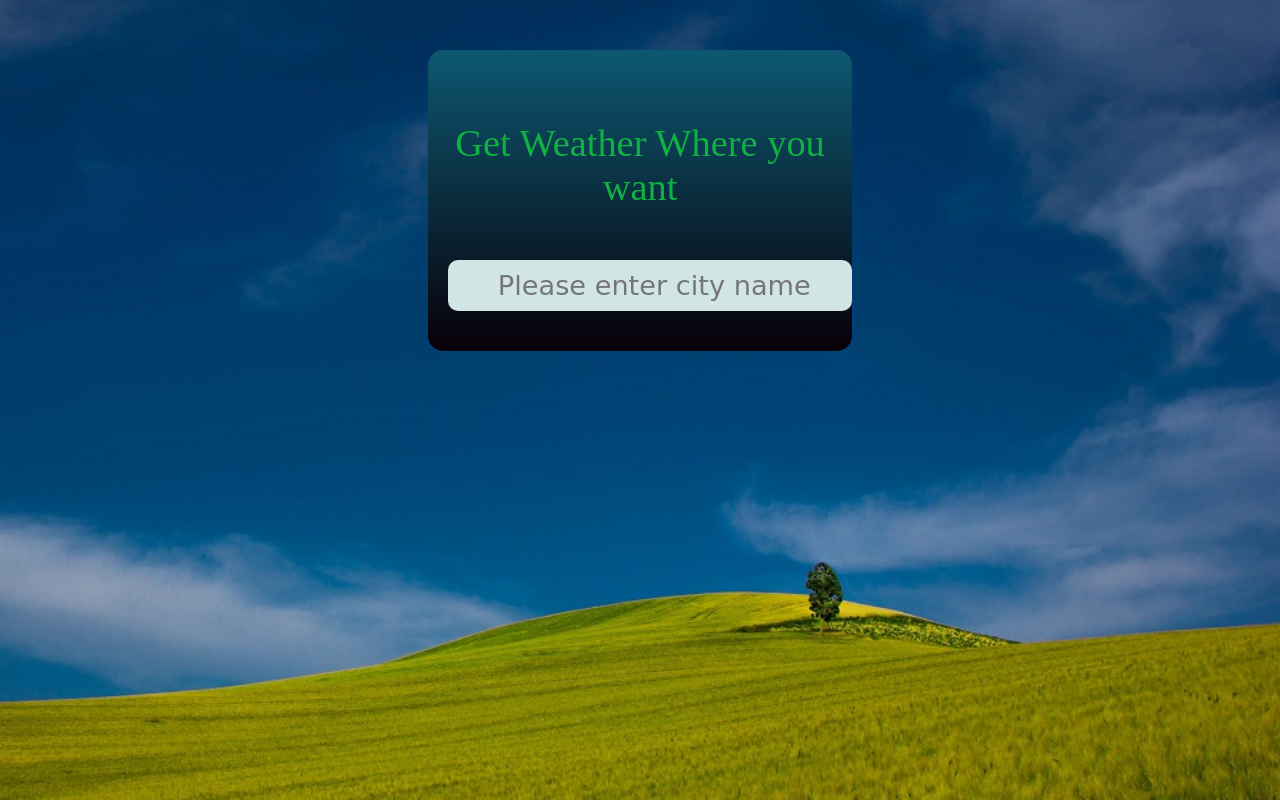
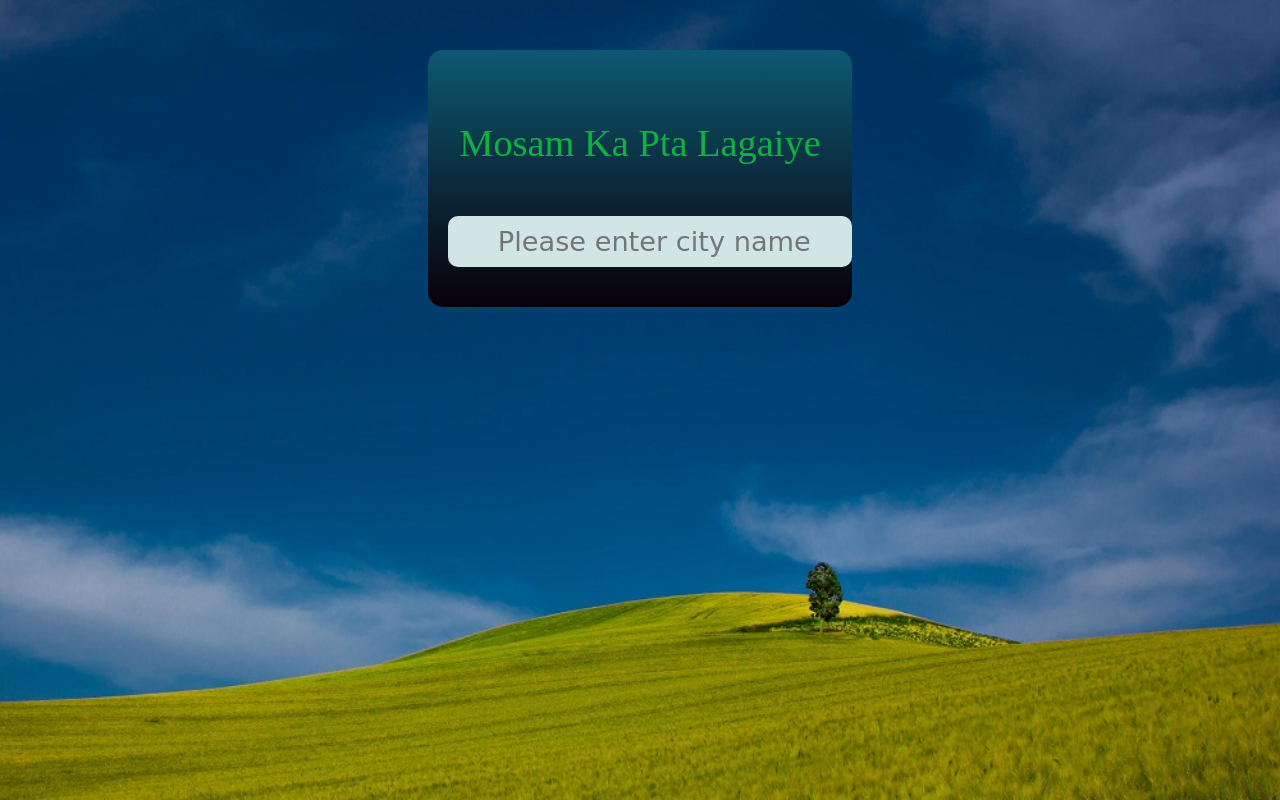
Before and after one commit to lekhrajjadon/weather-app-nodejs, a website: page public/index.html in a window 1280 px wide. Drawn offline with nearby package versions, Linux system fonts and the light colour scheme.

Commit message:
last commit to Weather app to Mosam ka pta lagaiye

```diff
--- a/public/index.html
+++ b/public/index.html
@@ -16,7 +16,7 @@
 
     <div class="app-main" id="parent">
         <div class="header">
-            <h4>Get Weather Where you want</h4>
+            <h4>Mosam Ka Pta Lagaiye</h4>
         </div>
         <div class="searchInputBox">
             <input type="text" name="" id="input-box" class="input-box" placeholder=" Please enter city name">
```
